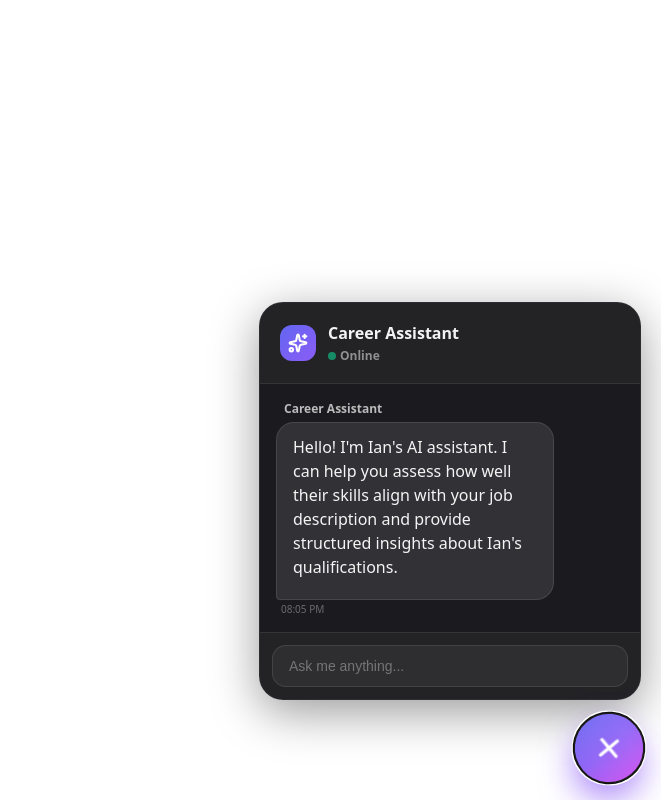
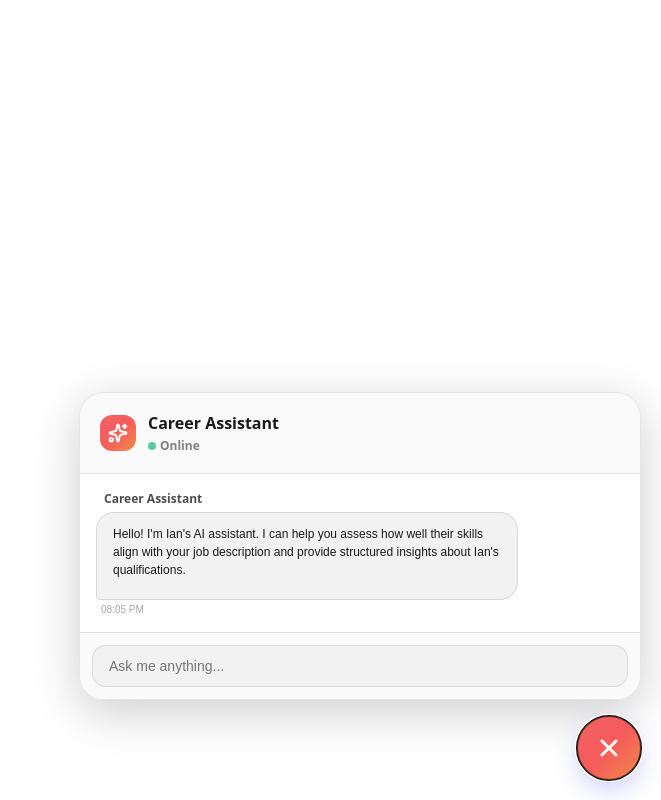
Before and after one commit to janta-zagruk/react-portfolio-ai-chatbot, a React (Vite) app: page / in a window 1280 px wide. Both pictures are taken after a click on the button 1228 px from the left and 748 px from the top of the page. Shown: the whole page, without its empty margins (619-1280 px from the left). Built offline with nearby package versions, Linux system fonts and the light colour scheme; no server answers.

Commit message:
feat: Enhance FloatingChatBot with new props for customization and improve README usage examples

```diff
--- a/src/App.tsx
+++ b/src/App.tsx
@@ -13,7 +13,7 @@ function App() {
     <>
       <FloatingChatBot
         name={"Ian Hansson"}
-        theme={"dark"}
+        theme={"light"}
         secret_key={import.meta.env.VITE_OPENROUTER_API_KEY}
         context_file={resumePdf}
         model={"google/gemini-flash-1.5-8b"}
@@ -22,9 +22,17 @@ function App() {
         initialGreeting={`Hello! I'm Ian's AI assistant. I can help you assess how well their skills align with your job description and provide structured insights about Ian's qualifications.`}
         inputPlaceHolderText={"Ask me anything..."}
         customErrorMessage={"Sorry, I couldn't process that."}
+        position="right"
+        chatWindowMaxHeight={"70vh"}
+        chatWindowWidth={"70vh"}
         onOpen={() => handleOpen()}
         onClose={() => handleClose()}
+        chatMessageFontSize="12px"
+        chatMessageFontFamily="Arial, sans-serif"
+        sendButtonColor='rgb(241, 99, 99)'
+        toggleButtonColor='linear-gradient(135deg,rgb(241, 99, 99),rgb(246, 92, 92),rgb(239, 143, 70))'
         // timezone={"America/Los_Angeles"}
+        // dateTimeFormat=''
       />
     </>
   );
--- a/src/FloatingChatbot.tsx
+++ b/src/FloatingChatbot.tsx
@@ -19,6 +19,13 @@ function FloatingChatBot({
   customErrorMessage,
   userTitle = "You",
   botTitle = "Career Assistant",
+  position = "right",
+  chatWindowWidth = "380px",
+  chatWindowMaxHeight = "70vh",
+  chatMessageFontSize = "14px",
+  chatMessageFontFamily = "inherit",
+  sendButtonColor = "#6366f1",
+  toggleButtonColor = "linear-gradient(135deg, #6366f1, #8b5cf6, #d946ef)",
   onOpen,
   onClose,
 }: FloatingChatBotProps) {
@@ -142,6 +149,18 @@ function FloatingChatBot({
     scrollToBottom();
   }, [messages]);
 
+  // Helper function to darken a hex color
+  const darkenColor = (color: string, percent: number) => {
+    if (!color.startsWith("#")) return color; // Skip if not hex
+
+    const num = parseInt(color.replace("#", ""), 16);
+    const amt = Math.round(2.55 * percent);
+    const R = Math.max(0, (num >> 16) - amt);
+    const G = Math.max(0, ((num >> 8) & 0x00ff) - amt);
+    const B = Math.max(0, (num & 0x0000ff) - amt);
+    return `#${((1 << 24) | (R << 16) | (G << 8) | B).toString(16).slice(1)}`;
+  };
+
   return (
     <>
       {/* Floating Button */}
@@ -149,7 +168,7 @@ function FloatingChatBot({
         style={{
           position: "fixed",
           bottom: "20px",
-          right: "20px",
+          [position === "left" ? "left" : "right"]: "20px",
           zIndex: 1000,
         }}
       >
@@ -159,7 +178,7 @@ function FloatingChatBot({
             width: "64px",
             height: "64px",
             borderRadius: "9999px",
-            background: "linear-gradient(135deg, #6366f1, #8b5cf6, #d946ef)",
+            background: toggleButtonColor,
             boxShadow:
               theme === "light"
                 ? "0 10px 25px rgba(99, 102, 241, 0.3)"
@@ -190,8 +209,7 @@ function FloatingChatBot({
             style={{
               position: "absolute",
               inset: 0,
-              background:
-                "linear-gradient(45deg, rgba(255,255,255,0.1), rgba(255,255,255,0.3))",
+              background: toggleButtonColor,
               borderRadius: "9999px",
               filter: "blur(8px)",
               animation:
@@ -265,9 +283,9 @@ function FloatingChatBot({
           style={{
             position: "fixed",
             bottom: "100px",
-            right: "20px",
-            width: "380px",
-            maxHeight: "70vh",
+            [position === "right" ? "right" : "left"]: "20px", // Dynamic positioning
+            width: chatWindowWidth,
+            maxHeight: chatWindowMaxHeight,
             backgroundColor: colors.background,
             backdropFilter: "blur(16px)",
             border: `1px solid ${colors.border}`,
@@ -298,7 +316,7 @@ function FloatingChatBot({
           >
             <div
               style={{
-                background: "linear-gradient(135deg, #6366f1, #8b5cf6)",
+                background: toggleButtonColor,
                 width: "36px",
                 height: "36px",
                 borderRadius: "12px",
@@ -388,13 +406,20 @@ function FloatingChatBot({
                     position: "relative",
                     wordBreak: "break-word",
                     textAlign: "left",
+                    fontSize: chatMessageFontSize,
+                    fontFamily: chatMessageFontFamily,
                   }}
                 >
                   <ReactMarkdown
                     components={{
                       p: (props) => (
                         <p
-                          style={{ margin: "0 0 8px 0", color: colors.text }}
+                          style={{
+                            margin: "0 0 8px 0",
+                            color: colors.text,
+                            fontSize: chatMessageFontSize,
+                            fontFamily: chatMessageFontFamily,
+                          }}
                           {...props}
                         />
                       ),
@@ -405,6 +430,8 @@ function FloatingChatBot({
                             paddingLeft: "20px",
                             listStyleType: "disc",
                             color: colors.text,
+                            fontSize: chatMessageFontSize,
+                            fontFamily: chatMessageFontFamily,
                           }}
                           {...props}
                         />
@@ -415,13 +442,20 @@ function FloatingChatBot({
                             marginBottom: "4px",
                             lineHeight: "1.4",
                             color: colors.text,
+                            fontSize: chatMessageFontSize,
+                            fontFamily: chatMessageFontFamily,
                           }}
                           {...props}
                         />
                       ),
                       strong: (props) => (
                         <strong
-                          style={{ fontWeight: 600, color: colors.text }}
+                          style={{
+                            fontWeight: 600,
+                            color: colors.text,
+                            fontSize: chatMessageFontSize,
+                            fontFamily: chatMessageFontFamily,
+                          }}
                           {...props}
                         />
                       ),
@@ -555,7 +589,7 @@ function FloatingChatBot({
                     disabled={isLoading}
                     style={{
                       backgroundColor: inputValue.trim()
-                        ? "#6366f1"
+                        ? sendButtonColor
                         : theme === "light"
                         ? "rgba(0,0,0,0.1)"
                         : "rgba(255,255,255,0.1)",
@@ -574,7 +608,10 @@ function FloatingChatBot({
                     }}
                     onMouseEnter={(e) => {
                       if (inputValue.trim() && !isLoading) {
-                        e.currentTarget.style.backgroundColor = "#4f46e5";
+                        e.currentTarget.style.backgroundColor = darkenColor(
+                          sendButtonColor,
+                          20
+                        ); // Darken by 20% on hover
                       } else if (!isLoading) {
                         e.currentTarget.style.backgroundColor =
                           theme === "light"
@@ -584,7 +621,7 @@ function FloatingChatBot({
                     }}
                     onMouseLeave={(e) => {
                       if (inputValue.trim() && !isLoading) {
-                        e.currentTarget.style.backgroundColor = "#6366f1";
+                        e.currentTarget.style.backgroundColor = sendButtonColor; // Reset to original
                       } else if (!isLoading) {
                         e.currentTarget.style.backgroundColor =
                           theme === "light"
```
Also changed, not shown: src/types.d.ts (+9 -2 lines), 1 other file (tests, documents, lock files or other folders).
